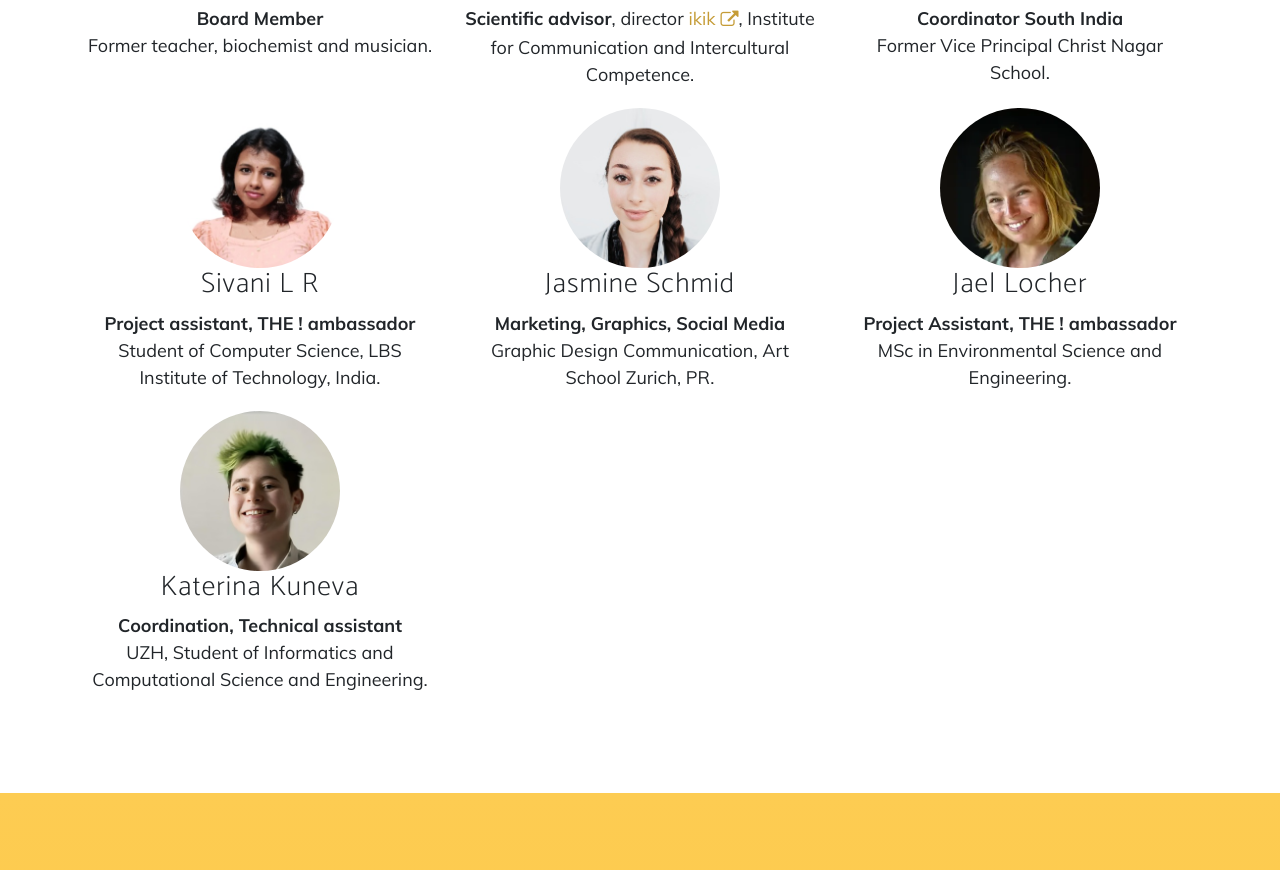
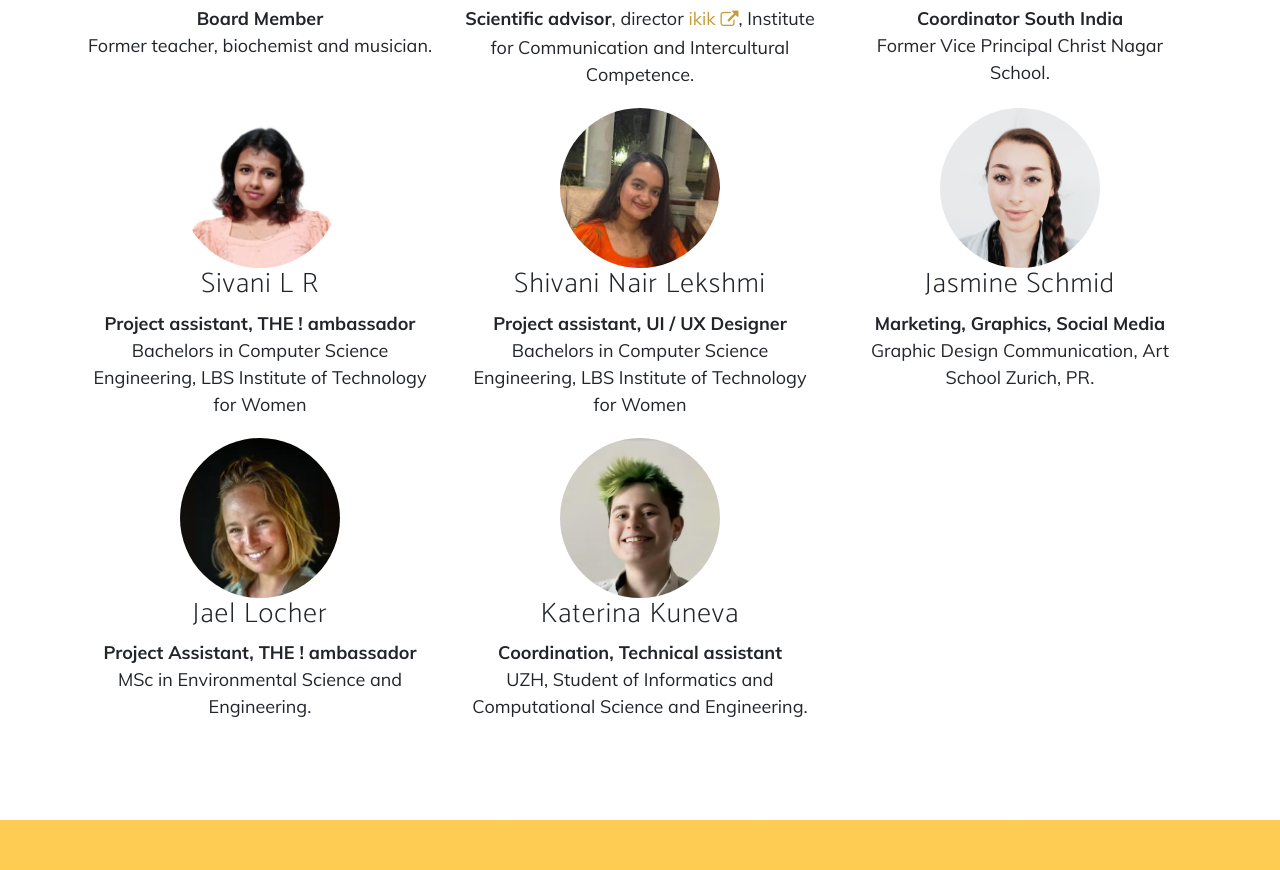
Before and after one commit to The-Horse-Project/the-horse.education, a plain HTML site: page index.html in a window 1280 px wide. Shown: the part 4714-5584 px from the top of the page. Drawn offline with Linux system fonts and the light colour scheme.

Commit message:
Updated Teams Section : Added Shivani

```diff
--- a/index.html
+++ b/index.html
@@ -557,7 +557,15 @@
             <h3 class="name">Sivani L R</h3>
             <p class="title">
               <strong>Project assistant, THE ! ambassador</strong>
-              <br>Student of Computer Science, LBS Institute of Technology, India.
+              <br>Bachelors in Computer Science Engineering, LBS Institute of Technology for Women
+            </p>
+          </div>
+          <div class="col-md-6 col-lg-4 item">
+            <img loading="lazy" class="rounded-circle" src="assets/img/team/Shivani Nair Lekshmi.jpg" alt="Shivani Nair Lekshmi, Kerala, India, assistant" title="Sivani L R">
+            <h3 class="name">Shivani Nair Lekshmi</h3>
+            <p class="title">
+              <strong>Project assistant, UI / UX Designer</strong>
+              <br>Bachelors in Computer Science Engineering, LBS Institute of Technology for Women
             </p>
           </div>
           <div class="col-md-6 col-lg-4 item">
```
Also changed, not shown: assets/img/team/Shivani Nair Lekshmi.jpg (added).
